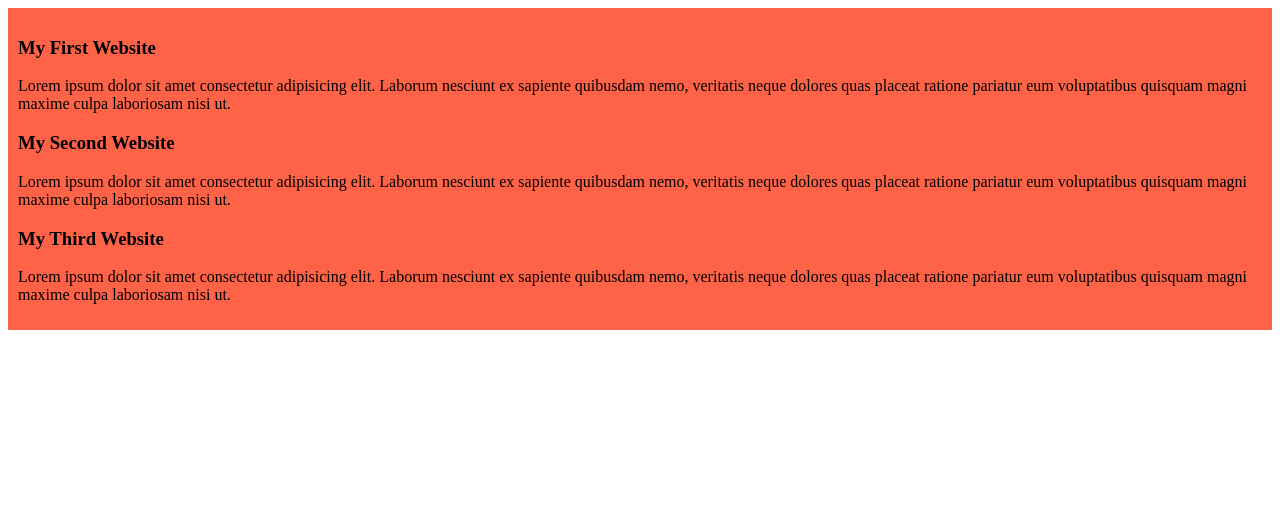
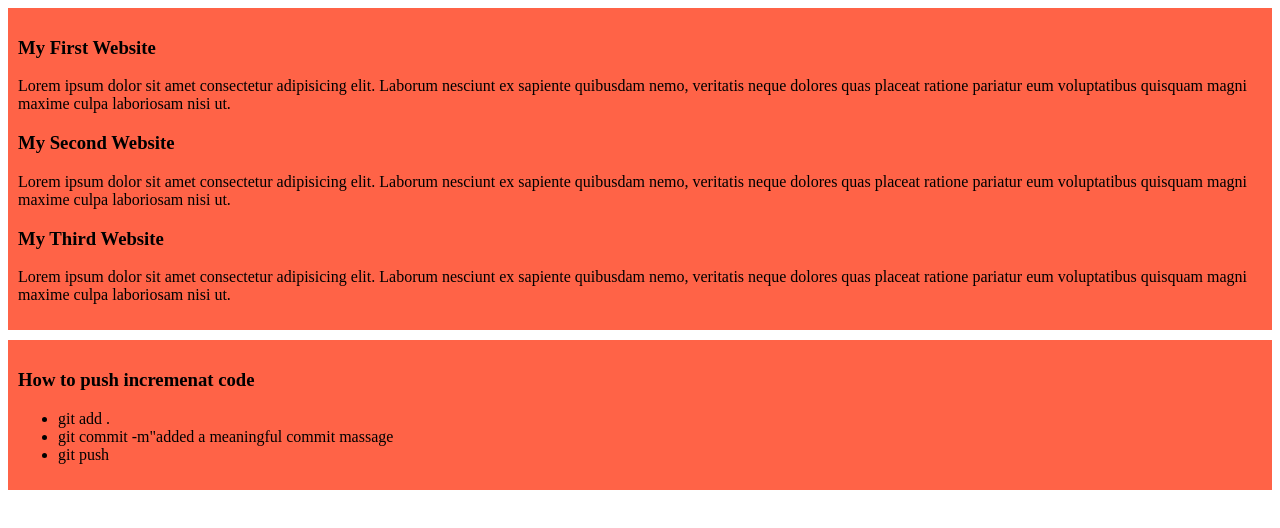
Before and after one commit to adnan-2619/my-simple-website, a plain HTML site: page index.html in a window 1280 px wide. Drawn offline with Linux system fonts and the light colour scheme.

Commit message:
added a list to push code

```diff
--- a/index.html
+++ b/index.html
@@ -15,5 +15,13 @@
         <h3>My Third Website</h3>
         <p>Lorem ipsum dolor sit amet consectetur adipisicing elit. Laborum nesciunt ex sapiente quibusdam nemo, veritatis neque dolores quas placeat ratione pariatur eum voluptatibus quisquam magni maxime culpa laboriosam nisi ut.</p>
     </div>
+    <div>
+        <h3>How to push incremenat code</h3>
+        <ul>
+            <li>git add .</li>
+            <li>git commit -m"added a meaningful commit massage</li>
+            <li>git push</li>
+        </ul>
+        </div>
 </body>
 </html>
```
